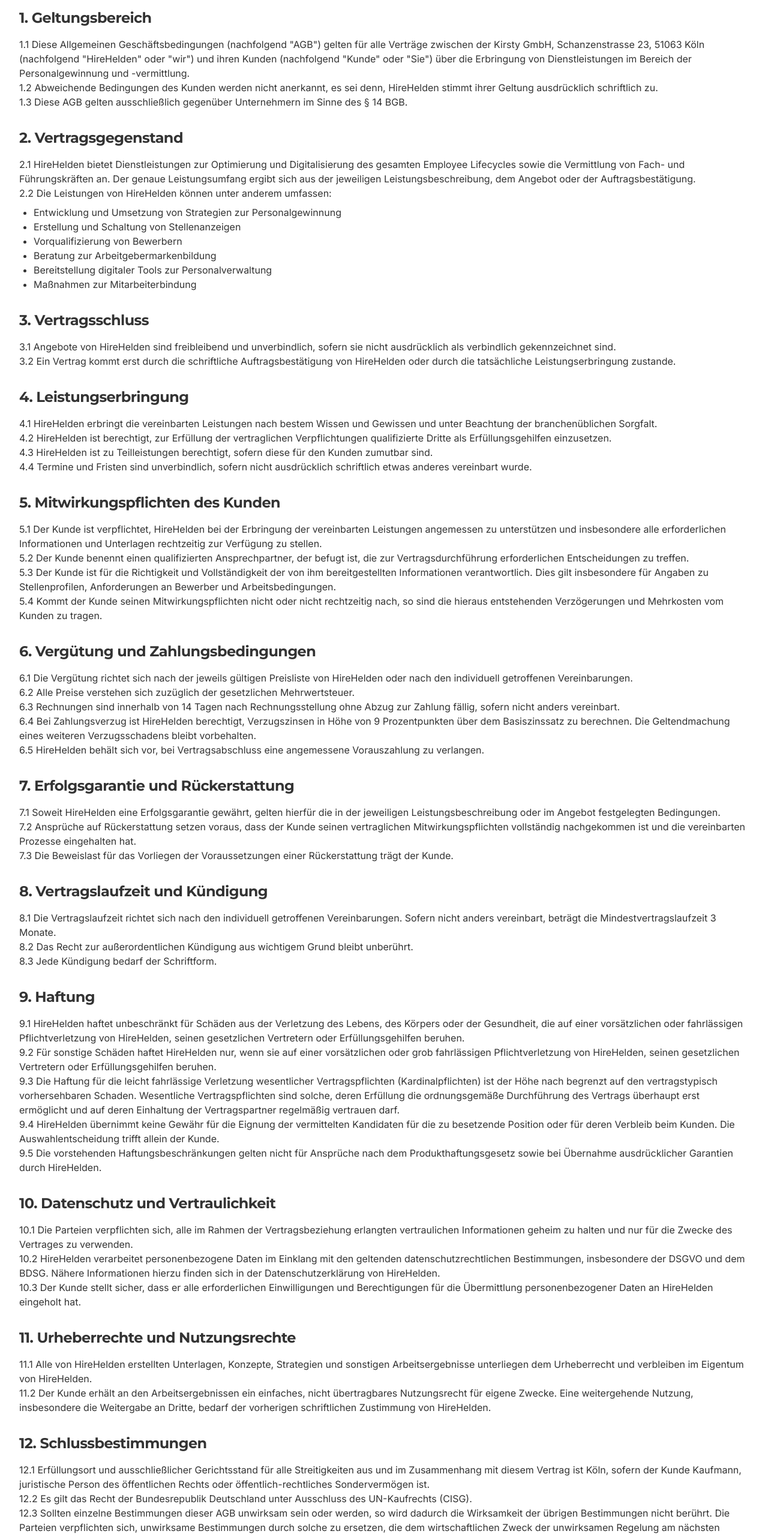
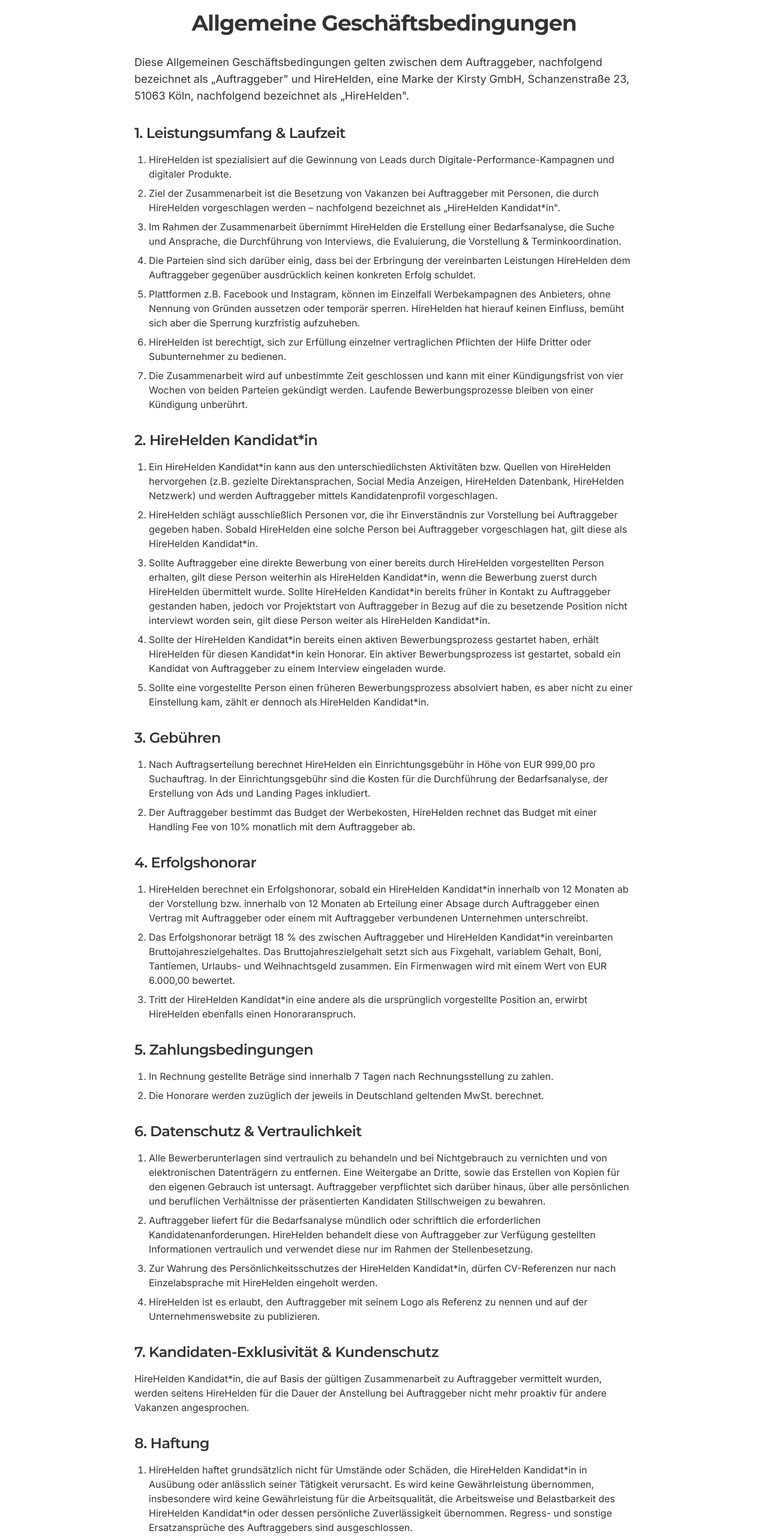
Before and after one commit to tillpirnay/hirehelden, a Next.js app: page /agb in a window 1280 px wide. Shown: the part 160-2722 px from the top of the page at 60% size. Built offline with nearby package versions, Linux system fonts and the light colour scheme.

Commit message:
feat: add Bewerber page and update navigation

```diff
--- a/app/agb/page.tsx
+++ b/app/agb/page.tsx
@@ -1,109 +1,84 @@
-'use client';
+import React from 'react';
 
-export default function AGB() {
+export default function AGBPage() {
   return (
-    <div className="container-section">
-      <h1 className="mb-8">Allgemeine Geschäftsbedingungen</h1>
+    <main className="bg-white pt-24 pb-16">
+      <div className="container mx-auto px-4 sm:px-6 lg:px-8 max-w-4xl">
+        <h1 className="text-3xl sm:text-4xl font-bold text-center mb-8 text-base-darkgray">Allgemeine Geschäftsbedingungen</h1>
 
-      <div className="space-y-8">
-        <section>
-          <h2 className="text-2xl font-bold mb-4">1. Geltungsbereich</h2>
-          <p>1.1 Diese Allgemeinen Geschäftsbedingungen (nachfolgend "AGB") gelten für alle Verträge zwischen der Kirsty GmbH, Schanzenstrasse 23, 51063 Köln (nachfolgend "HireHelden" oder "wir") und ihren Kunden (nachfolgend "Kunde" oder "Sie") über die Erbringung von Dienstleistungen im Bereich der Personalgewinnung und -vermittlung.</p>
-          <p>1.2 Abweichende Bedingungen des Kunden werden nicht anerkannt, es sei denn, HireHelden stimmt ihrer Geltung ausdrücklich schriftlich zu.</p>
-          <p>1.3 Diese AGB gelten ausschließlich gegenüber Unternehmern im Sinne des § 14 BGB.</p>
-        </section>
+        <div className="prose prose-lg max-w-none">
+          <p className="text-lg mb-6">
+            Diese Allgemeinen Geschäftsbedingungen gelten zwischen dem Auftraggeber, nachfolgend bezeichnet als „Auftraggeber"
+            und HireHelden, eine Marke der Kirsty GmbH, Schanzenstraße 23, 51063 Köln, nachfolgend bezeichnet als „HireHelden".
+          </p>
 
-        <section>
-          <h2 className="text-2xl font-bold mb-4">2. Vertragsgegenstand</h2>
-          <p>2.1 HireHelden bietet Dienstleistungen zur Optimierung und Digitalisierung des gesamten Employee Lifecycles sowie die Vermittlung von Fach- und Führungskräften an. Der genaue Leistungsumfang ergibt sich aus der jeweiligen Leistungsbeschreibung, dem Angebot oder der Auftragsbestätigung.</p>
-          <p>2.2 Die Leistungen von HireHelden können unter anderem umfassen:</p>
-          <ul className="list-disc pl-6 mt-2 mb-4">
-            <li>Entwicklung und Umsetzung von Strategien zur Personalgewinnung</li>
-            <li>Erstellung und Schaltung von Stellenanzeigen</li>
-            <li>Vorqualifizierung von Bewerbern</li>
-            <li>Beratung zur Arbeitgebermarkenbildung</li>
-            <li>Bereitstellung digitaler Tools zur Personalverwaltung</li>
-            <li>Maßnahmen zur Mitarbeiterbindung</li>
-          </ul>
-        </section>
+          <h2 className="text-2xl font-semibold mt-8 mb-4">1. Leistungsumfang & Laufzeit</h2>
+          <ol className="list-decimal pl-6 space-y-2">
+            <li>HireHelden ist spezialisiert auf die Gewinnung von Leads durch Digitale-Performance-Kampagnen und digitaler Produkte.</li>
+            <li>Ziel der Zusammenarbeit ist die Besetzung von Vakanzen bei Auftraggeber mit Personen, die durch HireHelden vorgeschlagen werden – nachfolgend bezeichnet als „HireHelden Kandidat*in".</li>
+            <li>Im Rahmen der Zusammenarbeit übernimmt HireHelden die Erstellung einer Bedarfsanalyse, die Suche und Ansprache, die Durchführung von Interviews, die Evaluierung, die Vorstellung & Terminkoordination.</li>
+            <li>Die Parteien sind sich darüber einig, dass bei der Erbringung der vereinbarten Leistungen HireHelden dem Auftraggeber gegenüber ausdrücklich keinen konkreten Erfolg schuldet.</li>
+            <li>Plattformen z.B. Facebook und Instagram, können im Einzelfall Werbekampagnen des Anbieters, ohne Nennung von Gründen aussetzen oder temporär sperren. HireHelden hat hierauf keinen Einfluss, bemüht sich aber die Sperrung kurzfristig aufzuheben.</li>
+            <li>HireHelden ist berechtigt, sich zur Erfüllung einzelner vertraglichen Pflichten der Hilfe Dritter oder Subunternehmer zu bedienen.</li>
+            <li>Die Zusammenarbeit wird auf unbestimmte Zeit geschlossen und kann mit einer Kündigungsfrist von vier Wochen von beiden Parteien gekündigt werden. Laufende Bewerbungsprozesse bleiben von einer Kündigung unberührt.</li>
+          </ol>
 
-        <section>
-          <h2 className="text-2xl font-bold mb-4">3. Vertragsschluss</h2>
-          <p>3.1 Angebote von HireHelden sind freibleibend und unverbindlich, sofern sie nicht ausdrücklich als verbindlich gekennzeichnet sind.</p>
-          <p>3.2 Ein Vertrag kommt erst durch die schriftliche Auftragsbestätigung von HireHelden oder durch die tatsächliche Leistungserbringung zustande.</p>
-        </section>
+          <h2 className="text-2xl font-semibold mt-8 mb-4">2. HireHelden Kandidat*in</h2>
+          <ol className="list-decimal pl-6 space-y-2">
+            <li>Ein HireHelden Kandidat*in kann aus den unterschiedlichsten Aktivitäten bzw. Quellen von HireHelden hervorgehen (z.B. gezielte Direktansprachen, Social Media Anzeigen, HireHelden Datenbank, HireHelden Netzwerk) und werden Auftraggeber mittels Kandidatenprofil vorgeschlagen.</li>
+            <li>HireHelden schlägt ausschließlich Personen vor, die ihr Einverständnis zur Vorstellung bei Auftraggeber gegeben haben. Sobald HireHelden eine solche Person bei Auftraggeber vorgeschlagen hat, gilt diese als HireHelden Kandidat*in.</li>
+            <li>Sollte Auftraggeber eine direkte Bewerbung von einer bereits durch HireHelden vorgestellten Person erhalten, gilt diese Person weiterhin als HireHelden Kandidat*in, wenn die Bewerbung zuerst durch HireHelden übermittelt wurde. Sollte HireHelden Kandidat*in bereits früher in Kontakt zu Auftraggeber gestanden haben, jedoch vor Projektstart von Auftraggeber in Bezug auf die zu besetzende Position nicht interviewt worden sein, gilt diese Person weiter als HireHelden Kandidat*in.</li>
+            <li>Sollte der HireHelden Kandidat*in bereits einen aktiven Bewerbungsprozess gestartet haben, erhält HireHelden für diesen Kandidat*in kein Honorar. Ein aktiver Bewerbungsprozess ist gestartet, sobald ein Kandidat von Auftraggeber zu einem Interview eingeladen wurde.</li>
+            <li>Sollte eine vorgestellte Person einen früheren Bewerbungsprozess absolviert haben, es aber nicht zu einer Einstellung kam, zählt er dennoch als HireHelden Kandidat*in.</li>
+          </ol>
 
-        <section>
-          <h2 className="text-2xl font-bold mb-4">4. Leistungserbringung</h2>
-          <p>4.1 HireHelden erbringt die vereinbarten Leistungen nach bestem Wissen und Gewissen und unter Beachtung der branchenüblichen Sorgfalt.</p>
-          <p>4.2 HireHelden ist berechtigt, zur Erfüllung der vertraglichen Verpflichtungen qualifizierte Dritte als Erfüllungsgehilfen einzusetzen.</p>
-          <p>4.3 HireHelden ist zu Teilleistungen berechtigt, sofern diese für den Kunden zumutbar sind.</p>
-          <p>4.4 Termine und Fristen sind unverbindlich, sofern nicht ausdrücklich schriftlich etwas anderes vereinbart wurde.</p>
-        </section>
+          <h2 className="text-2xl font-semibold mt-8 mb-4">3. Gebühren</h2>
+          <ol className="list-decimal pl-6 space-y-2">
+            <li>Nach Auftragserteilung berechnet HireHelden ein Einrichtungsgebühr in Höhe von EUR 999,00 pro Suchauftrag. In der Einrichtungsgebühr sind die Kosten für die Durchführung der Bedarfsanalyse, der Erstellung von Ads und Landing Pages inkludiert.</li>
+            <li>Der Auftraggeber bestimmt das Budget der Werbekosten, HireHelden rechnet das Budget mit einer Handling Fee von 10% monatlich mit dem Auftraggeber ab.</li>
+          </ol>
 
-        <section>
-          <h2 className="text-2xl font-bold mb-4">5. Mitwirkungspflichten des Kunden</h2>
-          <p>5.1 Der Kunde ist verpflichtet, HireHelden bei der Erbringung der vereinbarten Leistungen angemessen zu unterstützen und insbesondere alle erforderlichen Informationen und Unterlagen rechtzeitig zur Verfügung zu stellen.</p>
-          <p>5.2 Der Kunde benennt einen qualifizierten Ansprechpartner, der befugt ist, die zur Vertragsdurchführung erforderlichen Entscheidungen zu treffen.</p>
-          <p>5.3 Der Kunde ist für die Richtigkeit und Vollständigkeit der von ihm bereitgestellten Informationen verantwortlich. Dies gilt insbesondere für Angaben zu Stellenprofilen, Anforderungen an Bewerber und Arbeitsbedingungen.</p>
-          <p>5.4 Kommt der Kunde seinen Mitwirkungspflichten nicht oder nicht rechtzeitig nach, so sind die hieraus entstehenden Verzögerungen und Mehrkosten vom Kunden zu tragen.</p>
-        </section>
+          <h2 className="text-2xl font-semibold mt-8 mb-4">4. Erfolgshonorar</h2>
+          <ol className="list-decimal pl-6 space-y-2">
+            <li>HireHelden berechnet ein Erfolgshonorar, sobald ein HireHelden Kandidat*in innerhalb von 12 Monaten ab der Vorstellung bzw. innerhalb von 12 Monaten ab Erteilung einer Absage durch Auftraggeber einen Vertrag mit Auftraggeber oder einem mit Auftraggeber verbundenen Unternehmen unterschreibt.</li>
+            <li>Das Erfolgshonorar beträgt 18 % des zwischen Auftraggeber und HireHelden Kandidat*in vereinbarten Bruttojahreszielgehaltes. Das Bruttojahreszielgehalt setzt sich aus Fixgehalt, variablem Gehalt, Boni, Tantiemen, Urlaubs- und Weihnachtsgeld zusammen. Ein Firmenwagen wird mit einem Wert von EUR 6.000,00 bewertet.</li>
+            <li>Tritt der HireHelden Kandidat*in eine andere als die ursprünglich vorgestellte Position an, erwirbt HireHelden ebenfalls einen Honoraranspruch.</li>
+          </ol>
 
-        <section>
-          <h2 className="text-2xl font-bold mb-4">6. Vergütung und Zahlungsbedingungen</h2>
-          <p>6.1 Die Vergütung richtet sich nach der jeweils gültigen Preisliste von HireHelden oder nach den individuell getroffenen Vereinbarungen.</p>
-          <p>6.2 Alle Preise verstehen sich zuzüglich der gesetzlichen Mehrwertsteuer.</p>
-          <p>6.3 Rechnungen sind innerhalb von 14 Tagen nach Rechnungsstellung ohne Abzug zur Zahlung fällig, sofern nicht anders vereinbart.</p>
-          <p>6.4 Bei Zahlungsverzug ist HireHelden berechtigt, Verzugszinsen in Höhe von 9 Prozentpunkten über dem Basiszinssatz zu berechnen. Die Geltendmachung eines weiteren Verzugsschadens bleibt vorbehalten.</p>
-          <p>6.5 HireHelden behält sich vor, bei Vertragsabschluss eine angemessene Vorauszahlung zu verlangen.</p>
-        </section>
+          <h2 className="text-2xl font-semibold mt-8 mb-4">5. Zahlungsbedingungen</h2>
+          <ol className="list-decimal pl-6 space-y-2">
+            <li>In Rechnung gestellte Beträge sind innerhalb 7 Tagen nach Rechnungsstellung zu zahlen.</li>
+            <li>Die Honorare werden zuzüglich der jeweils in Deutschland geltenden MwSt. berechnet.</li>
+          </ol>
 
-        <section>
-          <h2 className="text-2xl font-bold mb-4">7. Erfolgsgarantie und Rückerstattung</h2>
-          <p>7.1 Soweit HireHelden eine Erfolgsgarantie gewährt, gelten hierfür die in der jeweiligen Leistungsbeschreibung oder im Angebot festgelegten Bedingungen.</p>
-          <p>7.2 Ansprüche auf Rückerstattung setzen voraus, dass der Kunde seinen vertraglichen Mitwirkungspflichten vollständig nachgekommen ist und die vereinbarten Prozesse eingehalten hat.</p>
-          <p>7.3 Die Beweislast für das Vorliegen der Voraussetzungen einer Rückerstattung trägt der Kunde.</p>
-        </section>
+          <h2 className="text-2xl font-semibold mt-8 mb-4">6. Datenschutz & Vertraulichkeit</h2>
+          <ol className="list-decimal pl-6 space-y-2">
+            <li>Alle Bewerberunterlagen sind vertraulich zu behandeln und bei Nichtgebrauch zu vernichten und von elektronischen Datenträgern zu entfernen. Eine Weitergabe an Dritte, sowie das Erstellen von Kopien für den eigenen Gebrauch ist untersagt. Auftraggeber verpflichtet sich darüber hinaus, über alle persönlichen und beruflichen Verhältnisse der präsentierten Kandidaten Stillschweigen zu bewahren.</li>
+            <li>Auftraggeber liefert für die Bedarfsanalyse mündlich oder schriftlich die erforderlichen Kandidatenanforderungen. HireHelden behandelt diese von Auftraggeber zur Verfügung gestellten Informationen vertraulich und verwendet diese nur im Rahmen der Stellenbesetzung.</li>
+            <li>Zur Wahrung des Persönlichkeitsschutzes der HireHelden Kandidat*in, dürfen CV-Referenzen nur nach Einzelabsprache mit HireHelden eingeholt werden.</li>
+            <li>HireHelden ist es erlaubt, den Auftraggeber mit seinem Logo als Referenz zu nennen und auf der Unternehmenswebsite zu publizieren.</li>
+          </ol>
 
-        <section>
-          <h2 className="text-2xl font-bold mb-4">8. Vertragslaufzeit und Kündigung</h2>
-          <p>8.1 Die Vertragslaufzeit richtet sich nach den individuell getroffenen Vereinbarungen. Sofern nicht anders vereinbart, beträgt die Mindestvertragslaufzeit 3 Monate.</p>
-          <p>8.2 Das Recht zur außerordentlichen Kündigung aus wichtigem Grund bleibt unberührt.</p>
-          <p>8.3 Jede Kündigung bedarf der Schriftform.</p>
-        </section>
+          <h2 className="text-2xl font-semibold mt-8 mb-4">7. Kandidaten-Exklusivität & Kundenschutz</h2>
+          <p className="mb-4">
+            HireHelden Kandidat*in, die auf Basis der gültigen Zusammenarbeit zu Auftraggeber vermittelt wurden, werden seitens HireHelden für die Dauer der Anstellung bei Auftraggeber nicht mehr proaktiv für andere Vakanzen angesprochen.
+          </p>
 
-        <section>
-          <h2 className="text-2xl font-bold mb-4">9. Haftung</h2>
-          <p>9.1 HireHelden haftet unbeschränkt für Schäden aus der Verletzung des Lebens, des Körpers oder der Gesundheit, die auf einer vorsätzlichen oder fahrlässigen Pflichtverletzung von HireHelden, seinen gesetzlichen Vertretern oder Erfüllungsgehilfen beruhen.</p>
-          <p>9.2 Für sonstige Schäden haftet HireHelden nur, wenn sie auf einer vorsätzlichen oder grob fahrlässigen Pflichtverletzung von HireHelden, seinen gesetzlichen Vertretern oder Erfüllungsgehilfen beruhen.</p>
-          <p>9.3 Die Haftung für die leicht fahrlässige Verletzung wesentlicher Vertragspflichten (Kardinalpflichten) ist der Höhe nach begrenzt auf den vertragstypisch vorhersehbaren Schaden. Wesentliche Vertragspflichten sind solche, deren Erfüllung die ordnungsgemäße Durchführung des Vertrags überhaupt erst ermöglicht und auf deren Einhaltung der Vertragspartner regelmäßig vertrauen darf.</p>
-          <p>9.4 HireHelden übernimmt keine Gewähr für die Eignung der vermittelten Kandidaten für die zu besetzende Position oder für deren Verbleib beim Kunden. Die Auswahlentscheidung trifft allein der Kunde.</p>
-          <p>9.5 Die vorstehenden Haftungsbeschränkungen gelten nicht für Ansprüche nach dem Produkthaftungsgesetz sowie bei Übernahme ausdrücklicher Garantien durch HireHelden.</p>
-        </section>
+          <h2 className="text-2xl font-semibold mt-8 mb-4">8. Haftung</h2>
+          <ol className="list-decimal pl-6 space-y-2">
+            <li>HireHelden haftet grundsätzlich nicht für Umstände oder Schäden, die HireHelden Kandidat*in in Ausübung oder anlässlich seiner Tätigkeit verursacht. Es wird keine Gewährleistung übernommen, insbesondere wird keine Gewährleistung für die Arbeitsqualität, die Arbeitsweise und Belastbarkeit des HireHelden Kandidat*in oder dessen persönliche Zuverlässigkeit übernommen. Regress- und sonstige Ersatzansprüche des Auftraggebers sind ausgeschlossen.</li>
+            <li>Für Schäden, die aus Verstößen gegen das Allgemeine Gleichbehandlungsgesetz resultieren, haftet HireHelden nur soweit, wie die Verstöße auf vorsätzlichem oder grob fahrlässigem Handeln von HireHelden oder ihren Erfüllungsgehilfen beruhen.</li>
+          </ol>
 
-        <section>
-          <h2 className="text-2xl font-bold mb-4">10. Datenschutz und Vertraulichkeit</h2>
-          <p>10.1 Die Parteien verpflichten sich, alle im Rahmen der Vertragsbeziehung erlangten vertraulichen Informationen geheim zu halten und nur für die Zwecke des Vertrages zu verwenden.</p>
-          <p>10.2 HireHelden verarbeitet personenbezogene Daten im Einklang mit den geltenden datenschutzrechtlichen Bestimmungen, insbesondere der DSGVO und dem BDSG. Nähere Informationen hierzu finden sich in der Datenschutzerklärung von HireHelden.</p>
-          <p>10.3 Der Kunde stellt sicher, dass er alle erforderlichen Einwilligungen und Berechtigungen für die Übermittlung personenbezogener Daten an HireHelden eingeholt hat.</p>
-        </section>
+          <h2 className="text-2xl font-semibold mt-8 mb-4">9. Schlussbestimmungen</h2>
+          <ol className="list-decimal pl-6 space-y-2">
+            <li>Sollten einzelne Teile dieser Geschäftsbedingungen unwirksam oder nichtig sein, so berührt dies im Zweifel nicht die Wirksamkeit der übrigen Bestimmungen. Die Vertragspartner ersetzen die unwirksame oder nichtige Bestimmung durch eine wirksame Bestimmung, die dem Vertragszweck entspricht. Im Falle von Unstimmigkeiten zwischen Auftraggeber und HireHelden streben beide Parteien an, diese Unstimmigkeiten wohlwollend und in bester Absicht einvernehmlich beizulegen.</li>
+            <li>Für diese Geschäftsbedingungen gilt das Recht der Bundesrepublik Deutschland unter Ausschluss des UN-Kaufrechts und der hierauf verweisenden Normen des internationalen Privatrechts. Für alle Streitigkeiten aus oder in Zusammenhang mit diesem Vertrag wird als Gerichtsstand Köln vereinbart.</li>
+          </ol>
 
-        <section>
-          <h2 className="text-2xl font-bold mb-4">11. Urheberrechte und Nutzungsrechte</h2>
-          <p>11.1 Alle von HireHelden erstellten Unterlagen, Konzepte, Strategien und sonstigen Arbeitsergebnisse unterliegen dem Urheberrecht und verbleiben im Eigentum von HireHelden.</p>
-          <p>11.2 Der Kunde erhält an den Arbeitsergebnissen ein einfaches, nicht übertragbares Nutzungsrecht für eigene Zwecke. Eine weitergehende Nutzung, insbesondere die Weitergabe an Dritte, bedarf der vorherigen schriftlichen Zustimmung von HireHelden.</p>
-        </section>
-
-        <section>
-          <h2 className="text-2xl font-bold mb-4">12. Schlussbestimmungen</h2>
-          <p>12.1 Erfüllungsort und ausschließlicher Gerichtsstand für alle Streitigkeiten aus und im Zusammenhang mit diesem Vertrag ist Köln, sofern der Kunde Kaufmann, juristische Person des öffentlichen Rechts oder öffentlich-rechtliches Sondervermögen ist.</p>
-          <p>12.2 Es gilt das Recht der Bundesrepublik Deutschland unter Ausschluss des UN-Kaufrechts (CISG).</p>
-          <p>12.3 Sollten einzelne Bestimmungen dieser AGB unwirksam sein oder werden, so wird dadurch die Wirksamkeit der übrigen Bestimmungen nicht berührt. Die Parteien verpflichten sich, unwirksame Bestimmungen durch solche zu ersetzen, die dem wirtschaftlichen Zweck der unwirksamen Regelung am nächsten kommen.</p>
-          <p>12.4 Änderungen und Ergänzungen dieser AGB bedürfen der Schriftform. Dies gilt auch für die Änderung dieser Schriftformklausel.</p>
-
-          <p className="mt-8">Stand: Mai 2024</p>
-        </section>
+          <p className="mt-10 text-right text-gray-600">Stand: Köln, Juli 2025</p>
+        </div>
       </div>
-    </div>
+    </main>
   );
 }
--- a/app/layout.tsx
+++ b/app/layout.tsx
@@ -31,6 +31,7 @@
   { name: "Referenzen", href: "/referenzen" },
   { name: "Über uns", href: "/ueber-uns" },
   { name: "Für Unternehmen", href: "/kunden" },
+  { name: "Für Bewerber", href: "/bewerber" },
 ];
 
 export const metadata: Metadata = {
@@ -74,6 +75,7 @@
                   <Link href="/referenzen" className="text-base-darkgray hover:text-primary font-medium transition-colors duration-200">Referenzen</Link>
                   <Link href="/ueber-uns" className="text-base-darkgray hover:text-primary font-medium transition-colors duration-200">Über uns</Link>
                   <Link href="/kunden" className="text-base-darkgray hover:text-primary font-medium transition-colors duration-200">Für Unternehmen</Link>
+                  <Link href="/bewerber" className="text-base-darkgray hover:text-primary font-medium transition-colors duration-200">Für Bewerber</Link>
                 </nav>
 
                 <div className="hidden md:flex">
@@ -120,6 +122,7 @@
                     <li><Link href="/referenzen" className="text-gray-300 hover:text-white transition-colors duration-200 text-sm sm:text-base">Referenzen</Link></li>
                     <li><Link href="/ueber-uns" className="text-gray-300 hover:text-white transition-colors duration-200 text-sm sm:text-base">Über uns</Link></li>
                     <li><Link href="/kunden" className="text-gray-300 hover:text-white transition-colors duration-200 text-sm sm:text-base">Für Unternehmen</Link></li>
+                    <li><Link href="/bewerber" className="text-gray-300 hover:text-white transition-colors duration-200 text-sm sm:text-base">Für Bewerber</Link></li>
                     <li><Link href="/#contact" className="text-gray-300 hover:text-white transition-colors duration-200 text-sm sm:text-base">Kontakt</Link></li>
                   </ul>
                 </div>
```
Also changed, not shown: app/bewerber/page.tsx (added, +162 -0 lines).
